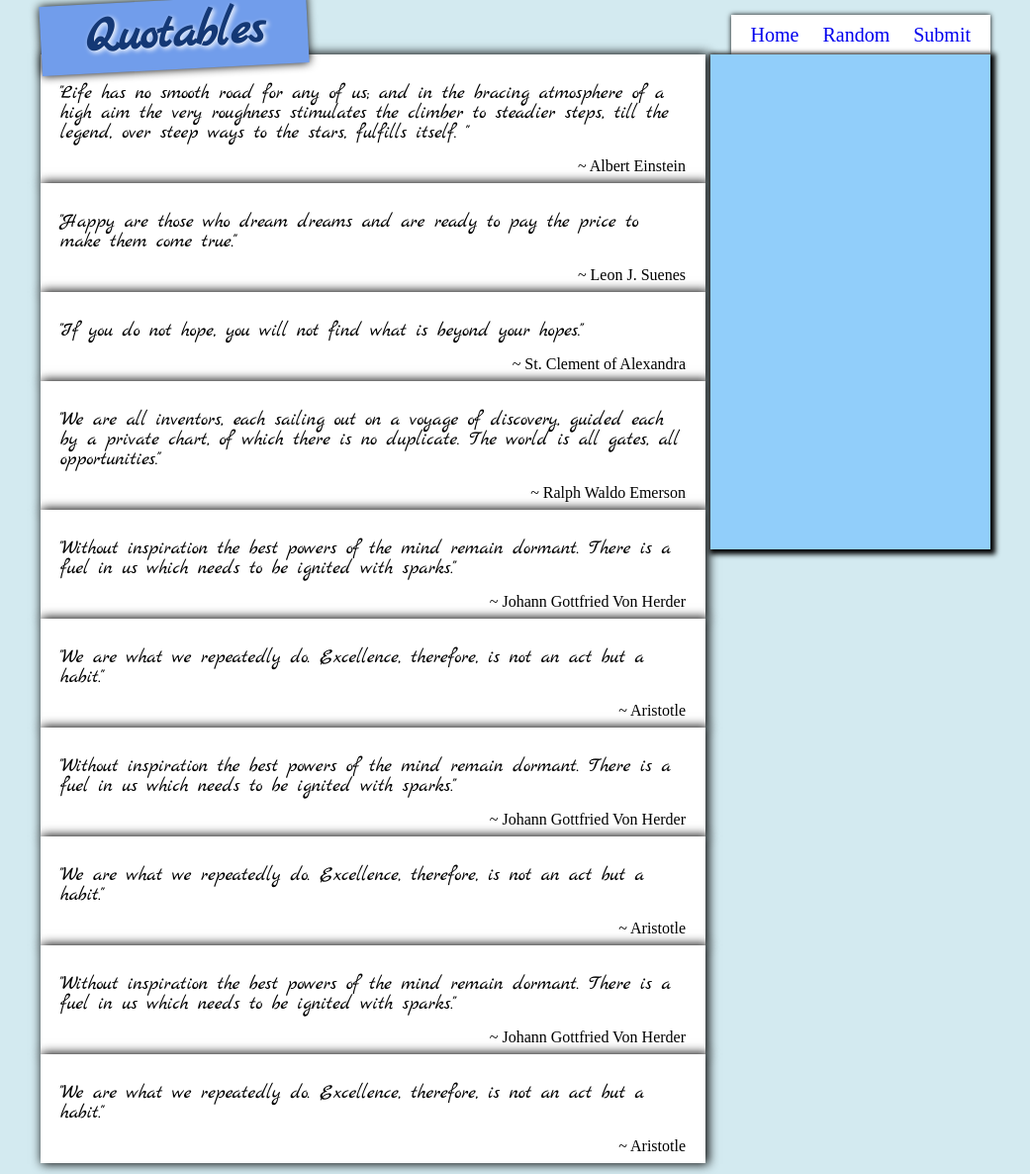
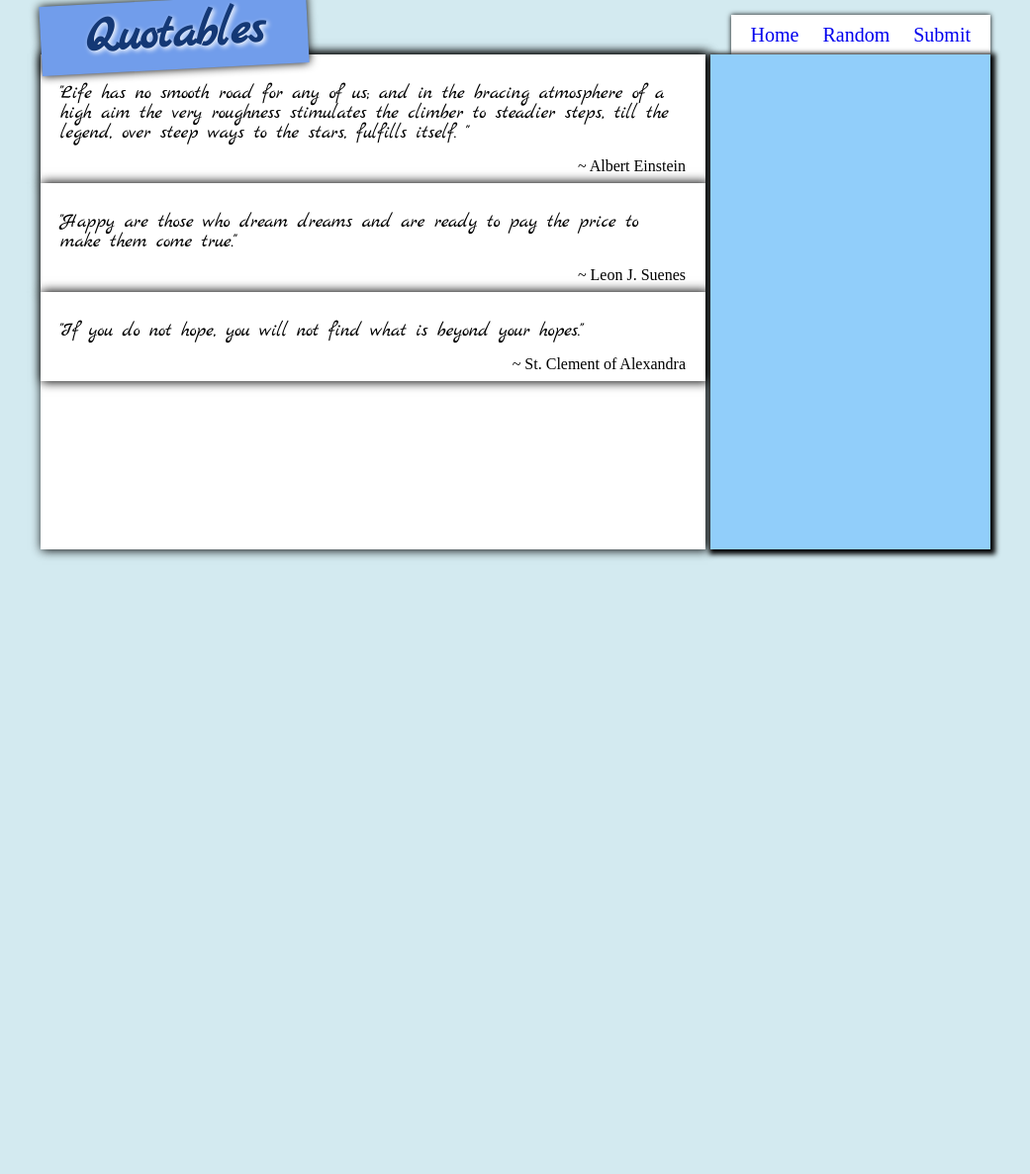
Before and after one commit to coderaven/Quotables, a PHP site: page / in a window 1280 px wide. Shown: the whole page at 99% size, without its empty margins (119-1160 px from the left). After the commit the page ends 564 px from the top, so only its background shows below. Run offline with PHP 8.4, Linux system fonts and the light colour scheme.

Commit message:
Fixed Height for Articles Body

```diff
--- a/css/style.css
+++ b/css/style.css
@@ -147,7 +147,11 @@ header>nav ul li a:hover{
 
 #content {
 	float:left;
+	height: 500px;
 	width: 70%;
+	background: #fff;
+	-webkit-box-shadow: 2px 0px 10px 1px rgba(0, 0, 0, 1);
+	box-shadow: 2px 0px 10px 1px rgba(0, 0, 0, 1);
 }
 
 #content blockquote, #content cite {
--- a/index.php
+++ b/index.php
@@ -42,53 +42,7 @@
 					</blockquote>
 					<cite>~ St. Clement of Alexandra</cite>
 				</div>
-				<div class="quote">
-					<blockquote>
-						"We are all inventors, each sailing out on a voyage of discovery,
-						guided each by a private chart, of which there is no duplicate. The world
-						is all gates, all opportunities."
-					</blockquote>
-					<cite>~ Ralph Waldo Emerson</cite>
-				</div>
-				<div class="quote">
-					<blockquote>
-						"Without inspiration the best powers of the mind remain dormant.
-						There is a fuel in us which needs to be ignited with sparks."
-					</blockquote>
-					<cite>~ Johann Gottfried Von Herder</cite>
-				</div>
-				<div class="quote">
-					<blockquote>
-						"We are what we repeatedly do. Excellence, therefore, is not an act but a habit."
-					</blockquote>
-					<cite>~ Aristotle</cite>
-				</div>
-				<div class="quote">
-					<blockquote>
-						"Without inspiration the best powers of the mind remain dormant.
-						There is a fuel in us which needs to be ignited with sparks."
-					</blockquote>
-					<cite>~ Johann Gottfried Von Herder</cite>
-				</div>
-				<div class="quote">
-					<blockquote>
-						"We are what we repeatedly do. Excellence, therefore, is not an act but a habit."
-					</blockquote>
-					<cite>~ Aristotle</cite>
-				</div>
-				<div class="quote">
-					<blockquote>
-						"Without inspiration the best powers of the mind remain dormant.
-						There is a fuel in us which needs to be ignited with sparks."
-					</blockquote>
-					<cite>~ Johann Gottfried Von Herder</cite>
-				</div>
-				<div class="quote">
-					<blockquote>
-						"We are what we repeatedly do. Excellence, therefore, is not an act but a habit."
-					</blockquote>
-					<cite>~ Aristotle</cite>
-				</div>
+
 			</section>
 			<aside id="sidebar" class="col">
 
```
